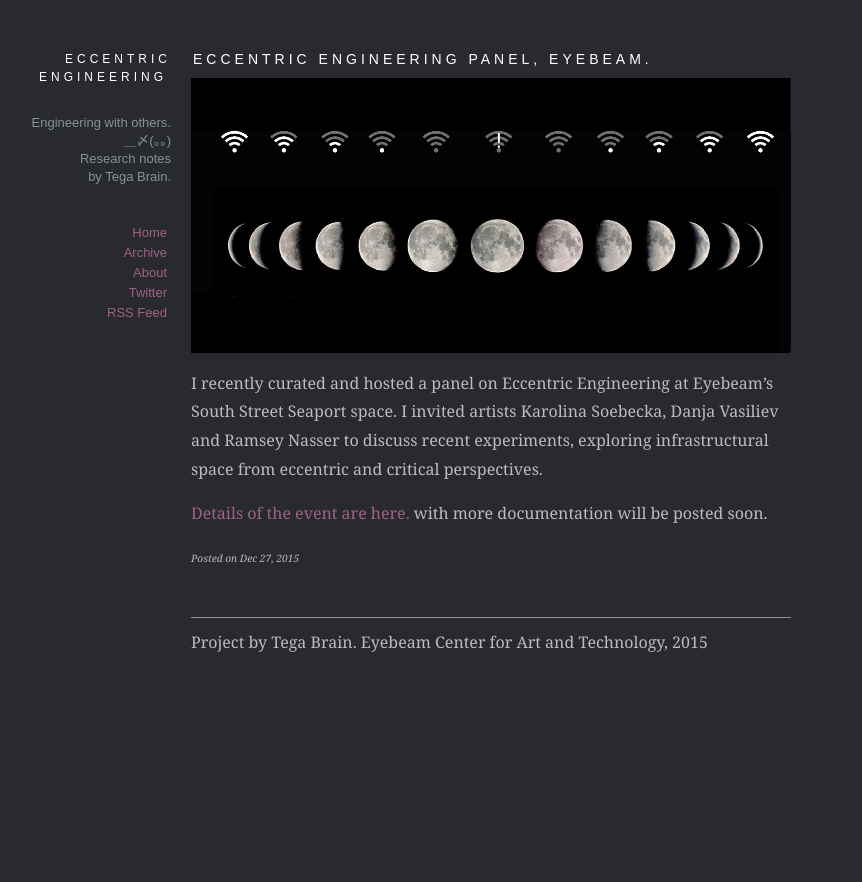
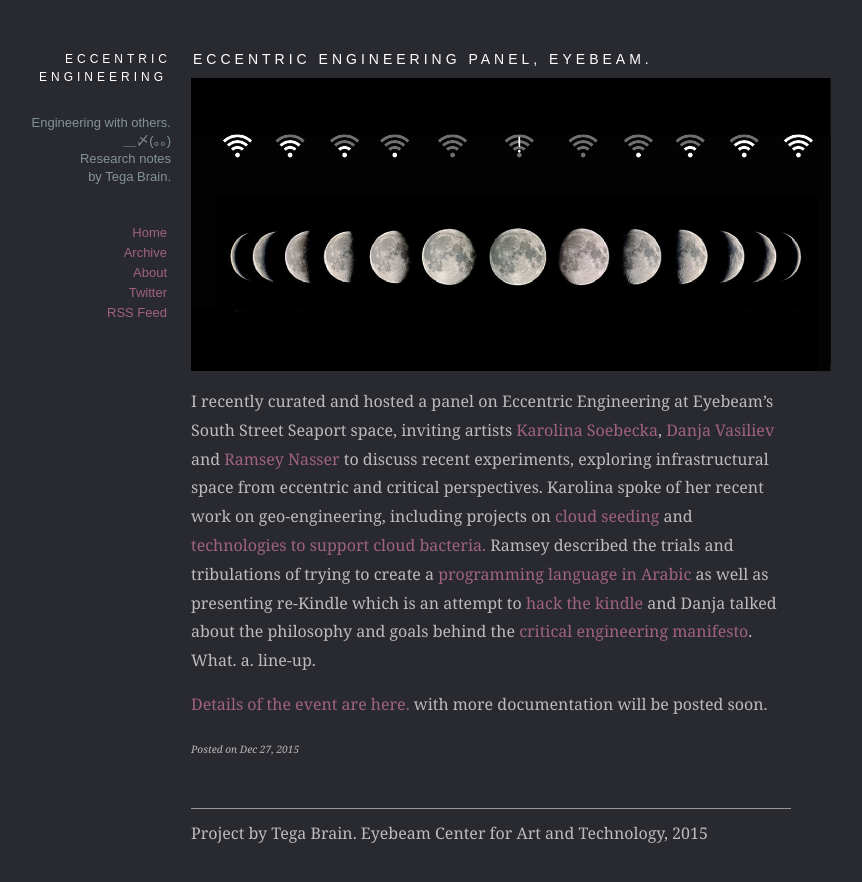
Before and after one commit to eccentricengineering/eccentricengineering.github.io, a Jekyll site: the page built from _posts/2015-12-28-EccentricPanel.md, in a window 1280 px wide. Shown: the top 882 px of the page, without its empty margins (149-1011 px from the left). Built offline with Jekyll 4.4.1, drawn with Linux system fonts in a browser that asks for light colours; nearby versions of some CDN libraries.

Commit message:
panel post

```diff
--- a/_posts/2015-12-28-EccentricPanel.md
+++ b/_posts/2015-12-28-EccentricPanel.md
@@ -5,8 +5,8 @@ date: 2015-12-27 01:43:50
 cover:
 ---
 
-<img src="https://github.com/eccentricengineering/eccentricengineering.github.io/blob/master/images/panel/AnOrbit-16.jpg?raw=true" alt="alt text" width="600px">
+<img src="https://github.com/eccentricengineering/eccentricengineering.github.io/blob/master/images/panel/AnOrbit-16.jpg?raw=true" alt="alt text" width="640px">
 
-I recently curated and hosted a panel on Eccentric Engineering at Eyebeam's South Street Seaport space. I invited artists Karolina Soebecka, Danja Vasiliev and Ramsey Nasser to discuss recent experiments, exploring infrastructural space from eccentric and critical perspectives.
+I recently curated and hosted a panel on Eccentric Engineering at Eyebeam's South Street Seaport space, inviting artists [Karolina Soebecka](http://www.gravitytrap.com/), [Danja Vasiliev](http://k0a1a.net/) and [Ramsey Nasser](http://nas.sr/) to discuss recent experiments, exploring infrastructural space from eccentric and critical perspectives. Karolina spoke of her recent work on geo-engineering, including projects on [cloud seeding](http://www.amateurhuman.org/cloud-machine) and [technologies to support cloud bacteria.](http://www.amateurhuman.org/featured/inp-ice-nucleating-protein-tests) Ramsey described the trials and tribulations of trying to create a [programming language in Arabic](http://nas.sr/%D9%82%D9%84%D8%A8/) as well as presenting re-Kindle which is an attempt to [hack the kindle](http://observer.com/2015/12/kindle-maps-hack/) and Danja talked about the philosophy and goals behind the [critical engineering manifesto](https://criticalengineering.org/). What. a. line-up.
 
 [Details of the event are here.](https://eyebeam.org/events/eccentric-engineering) with more documentation will be posted soon.
```
